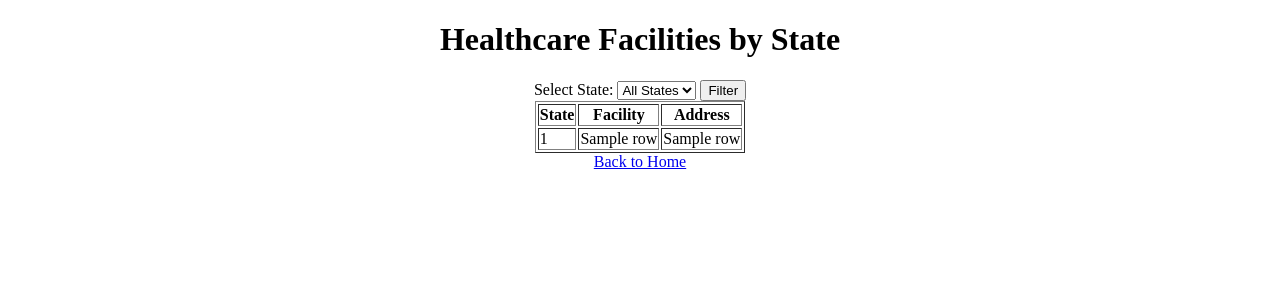
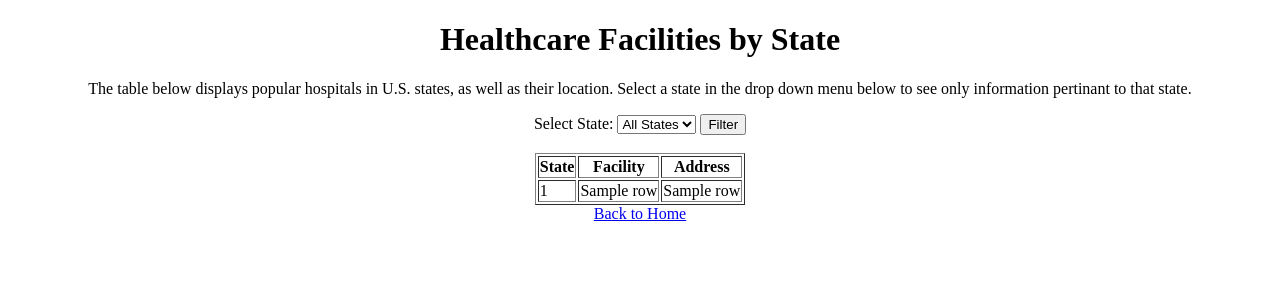
Before and after one commit to JacobMMillion/HealthHub_Database_WebApp, a Flask app: template templates/healthcare_facilities_by_state.html in a window 1280 px wide. Shown: the top 300 px of the page. Run offline with Flask 3, Linux system fonts and the light colour scheme; the template is opened without the code that fills it: most values are stand-ins (such as "Sample title", 1, 10 or a date in 2020); parts of the project's set-up code (start-up, migrations or seed data) failed here and were passed over.

Commit message:
Update healthcare_facilities_by_state.html

```diff
--- a/templates/healthcare_facilities_by_state.html
+++ b/templates/healthcare_facilities_by_state.html
@@ -8,6 +8,10 @@
 <body>
     <center>
     <h1>Healthcare Facilities by State</h1>
+    <p>
+        The table below displays popular hospitals in U.S. states, as well as their location.
+        Select a state in the drop down menu below to see only information pertinant to that state.
+    </p>
     <form method="POST">
         <label for="state">Select State:</label>
         <select name="state" id="state">
@@ -18,6 +22,7 @@
         </select>
         <button type="submit">Filter</button>
     </form>
+    </br>
     <table border="1">
         <tr>
             <th>State</th>
```
